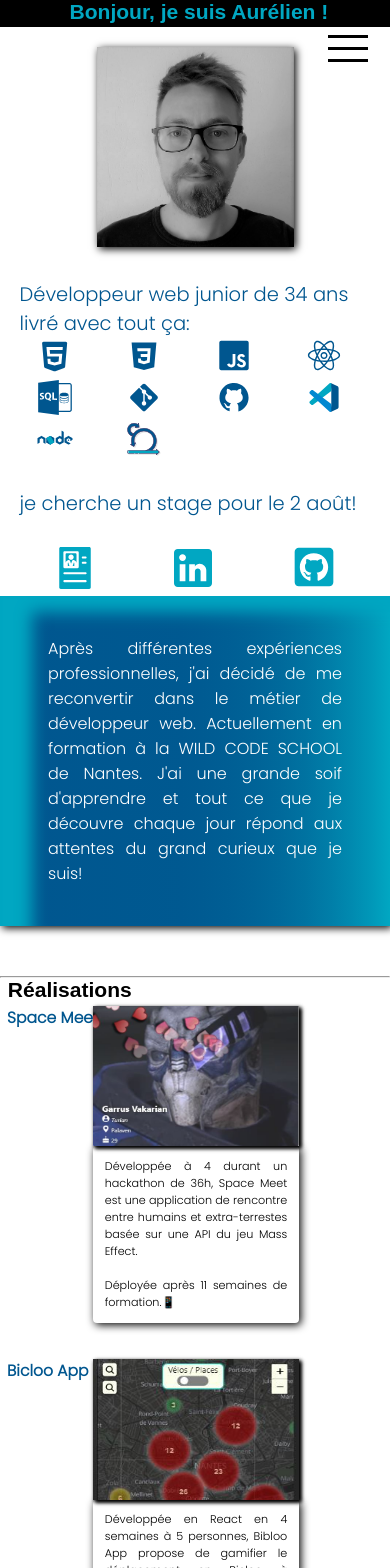
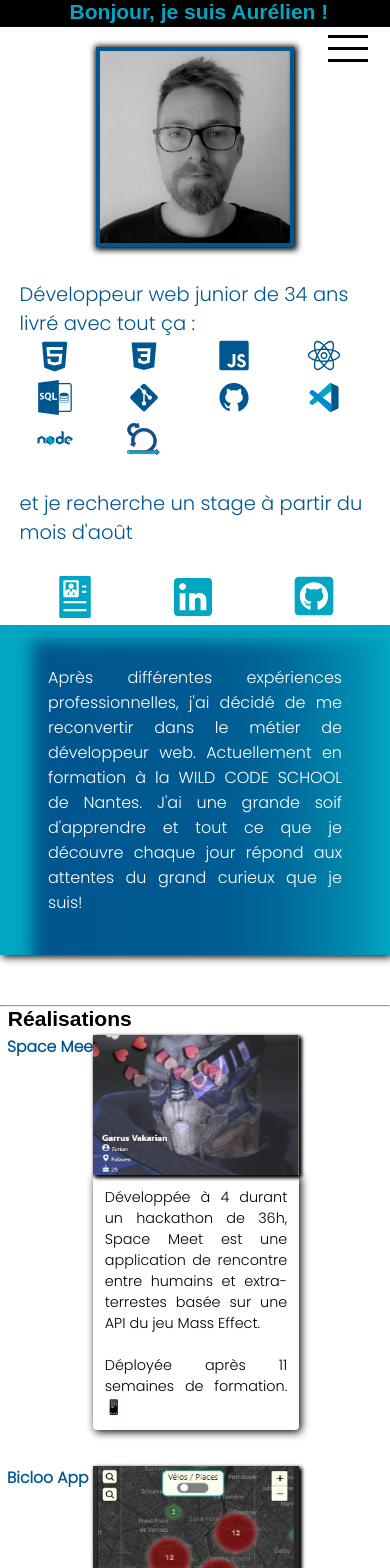
Before and after one commit to AurelBouchet/CV, a React (Create React App) app: page / in a window 390 px wide. Shown: the top 1568 px of the page. Built offline with nearby package versions, Linux system fonts and the light colour scheme; a web font is replaced by a local one.

Commit message:
retouche du menu en vue mobile, modification de font-size

```diff
--- a/src/components/Profil.jsx
+++ b/src/components/Profil.jsx
@@ -17,21 +17,25 @@ import '../style/profil.css';
 import AOS from 'aos';
 import 'aos/dist/aos.css';
 AOS.init({
-  delay:100,
-  duration:1000,
+  delay: 100,
+  duration: 1000,
 });
 
 const Profil = () => {
   return (
-    <div className="profil" id="profil">
-      <div className="header"><h2 className="title1" >Bonjour,   je  suis  Aurélien  !</h2></div>
+    <div className='profil' id='profil'>
+      <div className='header'>
+        <h2 className='title1'>Bonjour, je suis Aurélien !</h2>
+      </div>
       <div className='desktop'>
         <img src={Avatar} alt='avatar Aurélien' className='img' />
         <br />
         <div className='presentation'>
-          <p className="intro">Développeur web junior de 34 ans livré avec tout ça:</p>
+          <p className='intro'>
+            Développeur web junior de 34 ans livré avec tout ça :
+          </p>
 
-          <div className="technos">
+          <div className='technos'>
             <img src={Html} alt='html' className='tech' />
             <img src={Css} alt='css' className='tech' />
             <img src={Js} alt='js' className='tech' />
@@ -42,11 +46,15 @@ const Profil = () => {
             <img src={Vsc} alt='vsc' className='tech' />
             <img src={Nodejs} alt='nodejs' className='tech' />
             <img src={Scrum} alt='scrum' className='tech' />
-          </div><br/>
-          <p className="intro">je cherche un stage pour le 2 août!</p>
           </div>
-      </div><br />
-      <div className='linkLogo' data-aos="fade-left">
+          <br />
+          <p className='intro'>
+            et je recherche un stage à partir du mois d'août
+          </p>
+        </div>
+      </div>
+      <br />
+      <div className='linkLogo' data-aos='fade-left'>
         <img src={Curriculum} alt='cv logo' className='cvLogo' />
         <a
           className='linkTo'
@@ -66,10 +74,22 @@ const Profil = () => {
         </a>
       </div>
       <p className='about'>
-        Après différentes expériences professionnelles, j'ai décidé de me reconvertir dans le métier de développeur web. Actuellement en formation à la <a href="https://www.wildcodeschool.com/fr-FR/formations/developpeur-web?campus=nantes"  target='_blank'
-          rel='noreferrer' className="wild">WILD CODE SCHOOL</a> de Nantes. J'ai une grande soif d'apprendre et tout ce que je découvre chaque jour répond aux attentes du grand curieux que je suis!
+        Après différentes expériences professionnelles, j'ai décidé de me
+        reconvertir dans le métier de développeur web. Actuellement en formation
+        à la{' '}
+        <a
+          href='https://www.wildcodeschool.com/fr-FR/formations/developpeur-web?campus=nantes'
+          target='_blank'
+          rel='noreferrer'
+          className='wild'
+        >
+          WILD CODE SCHOOL
+        </a>{' '}
+        de Nantes. J'ai une grande soif d'apprendre et tout ce que je découvre
+        chaque jour répond aux attentes du grand curieux que je suis!
       </p>
-      <br /><br />
+      <br />
+      <br />
     </div>
   );
 };
--- a/src/style/experiences.css
+++ b/src/style/experiences.css
@@ -17,7 +17,7 @@
 .expe {
   list-style: none;
   padding-top: 6vw;
-  font-size: 3vw;
+  font-size: 3.5vw;
   text-align: center;
   color: black;
   grid-column: 2;
--- a/src/style/footer.css
+++ b/src/style/footer.css
@@ -1,6 +1,6 @@
 .footer {
   display: flex;
-  height:25vw;
+  height:28vw;
   color: #01a7c2;
   background:black;
   width: 100%;
@@ -12,7 +12,7 @@
   flex-direction: row;
   color: #01a7c2;
   background:black;
-  font-size: 3vw;
+  font-size: 3.6vw;
 }
 
 .upButton {
@@ -25,7 +25,7 @@
   flex-direction: row;
   height: 24px;
   width: 24px;
-  margin-left: 41vw;
+  margin-left: 31vw;
   margin-top: 5.7vw;
   background-color: #01a7c2;
 }
--- a/src/style/menu.css
+++ b/src/style/menu.css
@@ -1,18 +1,18 @@
 .link {
-  background : #00568f;
+  background: #00568f;
   text-decoration: none;
   color: white;
 }
 
 .link:visited {
-  background : #00568f;
+  background: #00568f;
   text-decoration: none;
   color: white;
 }
 
 .navbarItems {
   margin: 1em;
-  background : #00568f;
+  background: #00568f;
   font-weight: bold;
 }
 
@@ -28,27 +28,27 @@
   bottom: 0;
   height: 100vh;
   padding: 2rem;
-  z-index:1;
+  z-index: 1;
 }
 
 .showNav .navbarLinks {
-  width: 40%;
-  height: 350px;
-  right: 95px;
+  width: 60%;
+  height: 85vw;
+  right: 0;
   top: 2px;
   background: #00568f;
-  box-shadow: inset .1em .1em 1em  #00568f;
+  box-shadow: inset 0.1em 0.1em 1em #00568f;
   opacity: 0.95;
   border-radius: 10px;
   color: white;
   font-size: 4.5vw;
-  transition: 0.6s;
+  transition: 0.7s;
 }
 
 .burgerButton {
   display: inline-block;
   position: fixed;
-  margin-top:10vw;
+  margin-top: 10vw;
   margin-right: 22vw;
   margin-left: 82vw;
   border: none;
@@ -103,9 +103,7 @@ button {
 }
 
 @media screen and (min-width: 740px) {
-
-.link {
-
+  .link {
     text-decoration: none;
     color: white;
   }
@@ -118,7 +116,7 @@ button {
     right: 0;
     width: 30%;
     height: 35vw;
-    margin-top:5.5vw;
+    margin-top: 5.5vw;
     background: #00568f;
     opacity: 0.95;
     border-radius: 5px;
@@ -130,13 +128,13 @@ button {
   .burgerButton {
     display: inline-block;
     position: fixed;
-    margin-top:6vw;
+    margin-top: 6vw;
     margin-left: 90vw;
-    margin-right:8vw;
+    margin-right: 8vw;
     border: none;
     background: transparent;
     z-index: 1000;
-    padding:2em;
+    padding: 2em;
   }
 
   .burgerButton:hover {
--- a/src/style/profil.css
+++ b/src/style/profil.css
@@ -35,7 +35,10 @@ h2 {
   display: flex;
   height: 200px;
   margin-top: 5vw;
-  box-shadow: 2px 2px 8px;
+  border-style:solid;
+  border-width: 4px;
+  border-color: #00568f;
+  box-shadow: 1px .5px 6px 2px;
 }
 .presentation {
   margin-top: 2vw;
@@ -116,9 +119,7 @@ margin-top:4px;
     margin-bottom: 2vw;
     margin-top: 0.1vw;
     height: 35vw;
-    border-style: solid;
     border-width: 8px;
-    border-color: #00568f;
   }
 
   .intro {
--- a/src/style/realisations.css
+++ b/src/style/realisations.css
@@ -17,16 +17,16 @@
 }
 
 .description {
-  margin-left:auto;
-  margin-right:auto;
+  margin-left: auto;
+  margin-right: auto;
   width: 52.8vw;
   grid-column: 1;
-  grid-row: 3/;
+  grid-row: 3;
   padding: 3vw;
   text-align: justify;
   align-self: center;
   text-justify: inter-word;
-  font-size: .7em;
+  font-size: 0.9em;
   color: black;
   border-radius: 4px;
   box-shadow: 2px 2px 8px black;
@@ -34,8 +34,8 @@
 
 .real,
 .pic {
-  margin-left:auto;
-  margin-right:auto;
+  margin-left: auto;
+  margin-right: auto;
   grid-column: 1;
   grid-row: 1/2;
   height: 36vw;
@@ -51,17 +51,17 @@
   .description {
     width: 100%;
     grid-column: 2/3;
-  grid-row: 2/3;
+    grid-row: 2/3;
     height: 15vw;
-    font-size: 1.2vw;
+    font-size: 1.3vw;
   }
 
   .real,
   .pic {
     grid-column: 1/2;
     grid-row: 2/3;
-     height: 15vw;
-  width: 22vw;
+    height: 15vw;
+    width: 22vw;
     filter: grayscale(0);
     -webkit-filter: grayscale(0);
     -moz-filter: grayscale(0);
```
Lines whose indentation alone changed are shown as unchanged.
